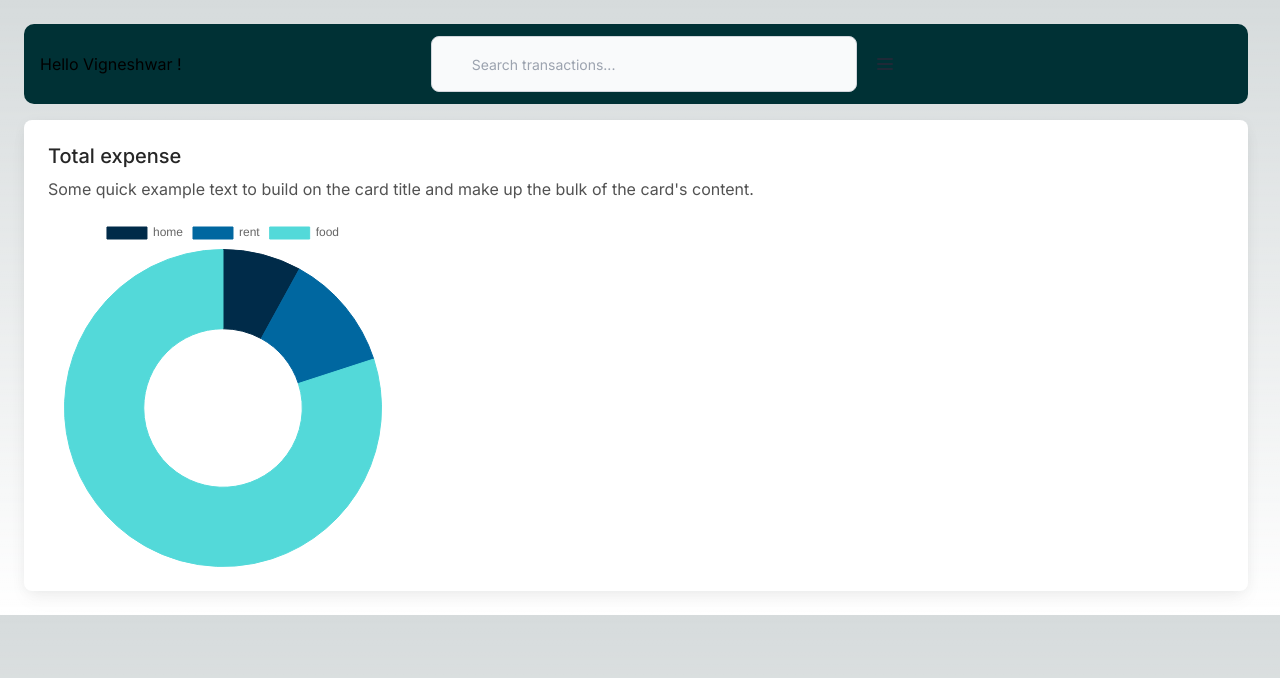
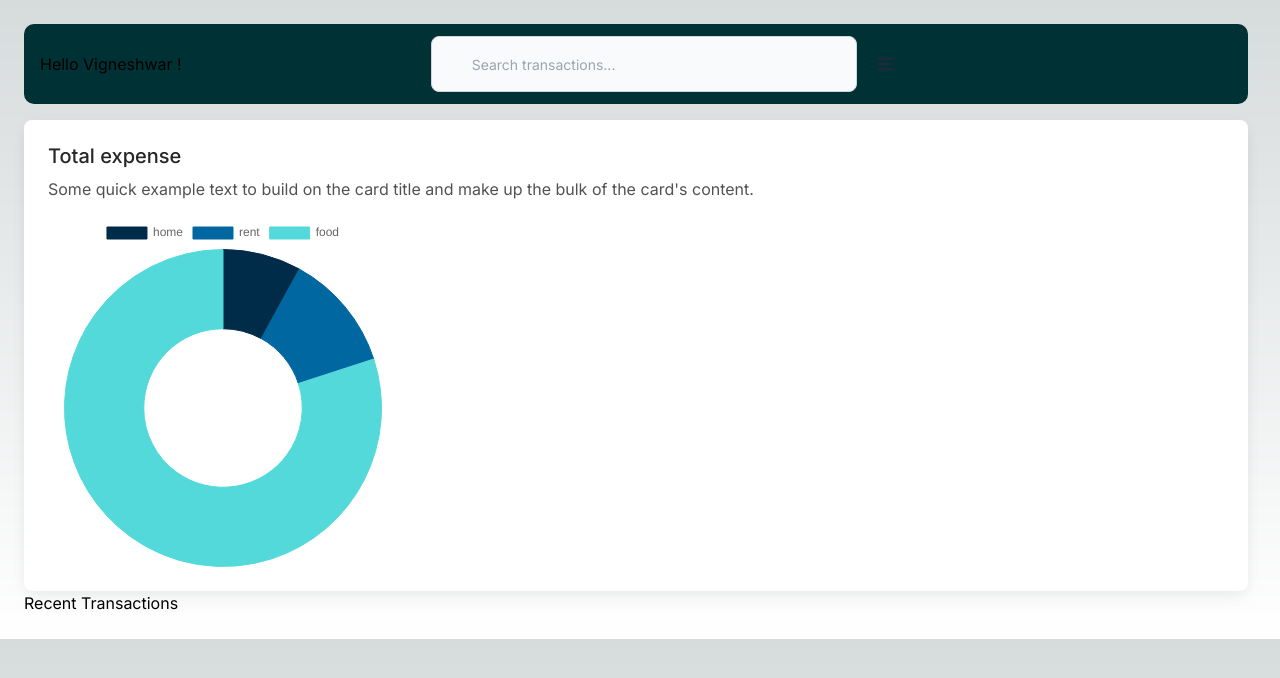
Before and after one commit to vignu10/vigex, a Next.js app: page / in a window 1280 px wide. Shown: the top 678 px of the page. Built offline with nearby package versions, Linux system fonts and the light colour scheme.

Commit message:
recent transactions

```diff
--- a/app/components/TransactionDataTable.jsx
+++ b/app/components/TransactionDataTable.jsx
@@ -59,6 +59,7 @@ export default function TransactionDataTable() {
           <Doughnut data={finalData} options={options} />
         </div>
       </div>
+      <div>Recent Transactions</div>
     </>
   );
 }
```
